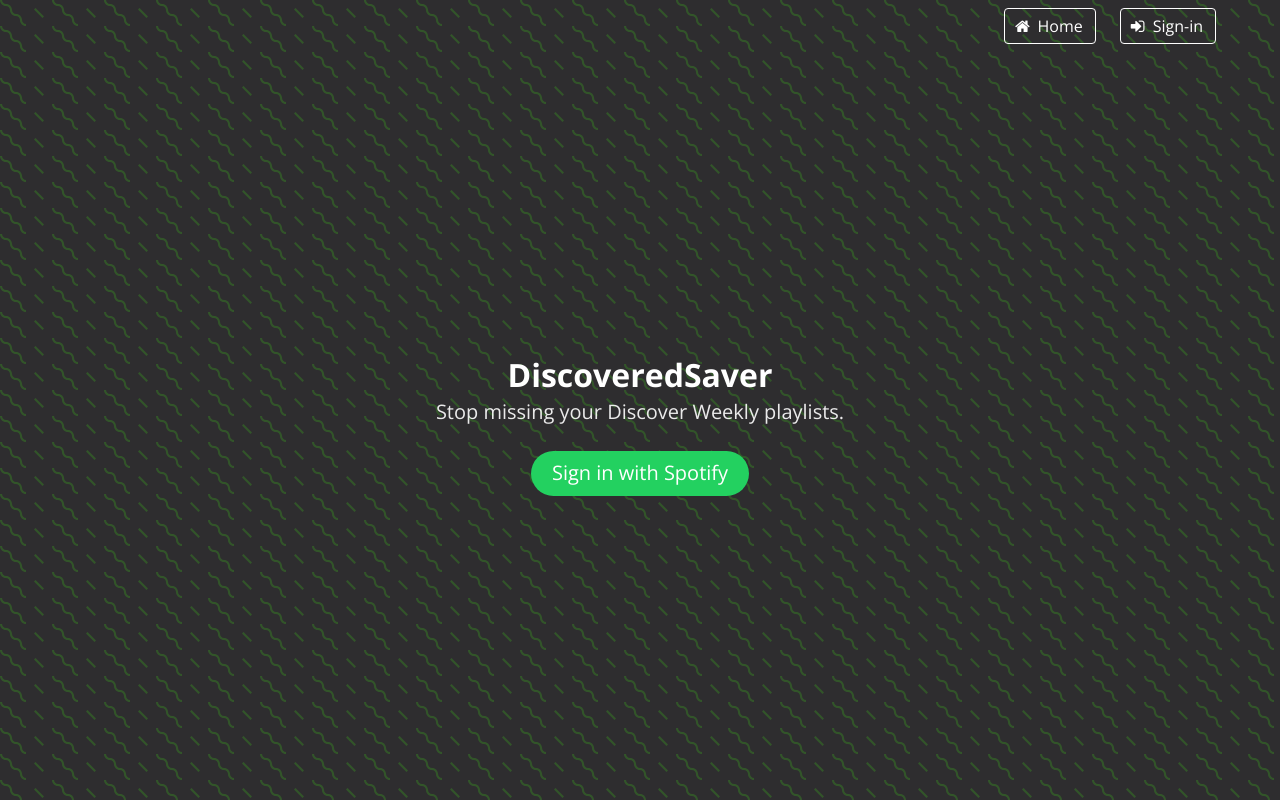
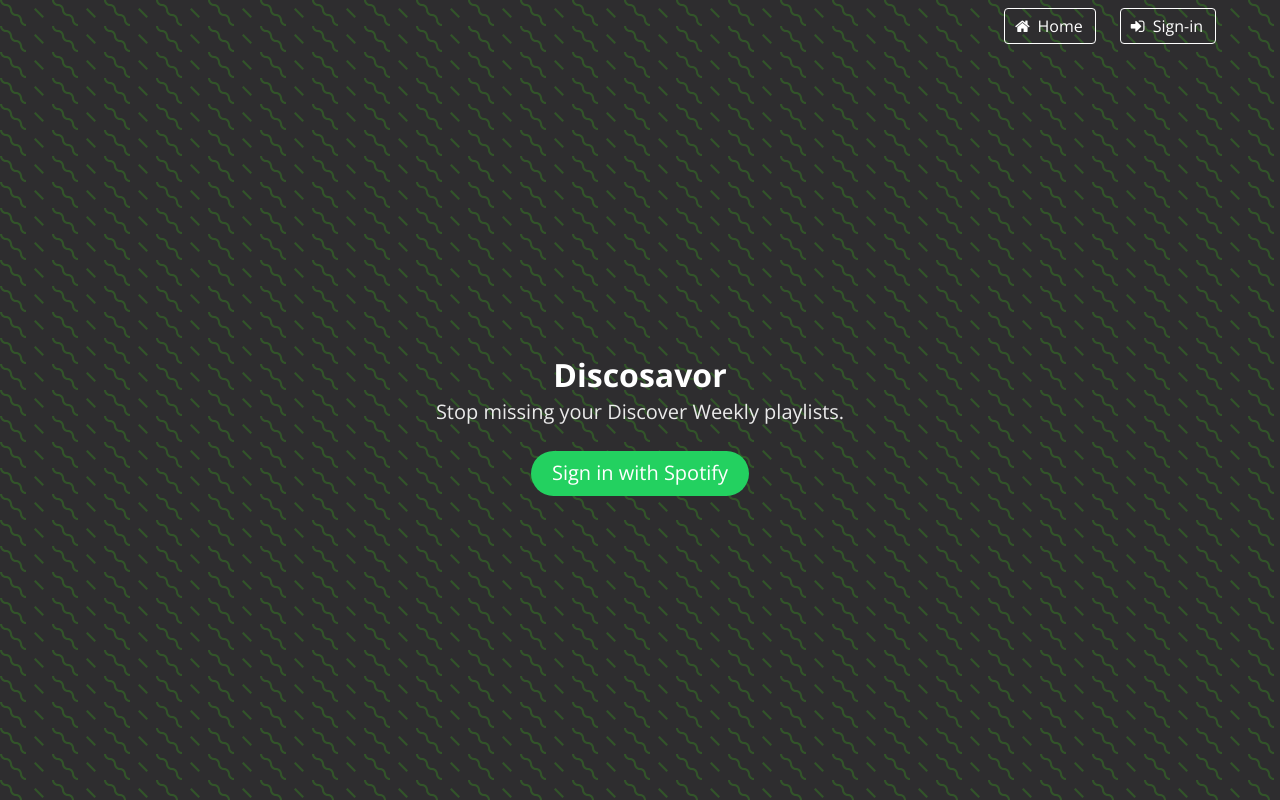
Before and after one commit to jafoobari/flask-spotify-discosaver, a Flask app: page / in a window 1280 px wide. Run offline with Flask 2, Linux system fonts and the light colour scheme.

Commit message:
Update index.html

```diff
--- a/dw_saver/templates/index.html
+++ b/dw_saver/templates/index.html
@@ -5,7 +5,7 @@
     <div class="container has-text-centered">
         <div class="column is-6 is-offset-3">
             <p class="title has-text-white">
-				DiscoveredSaver
+				Discosavor
 			</p>
             <p class="subtitle has-text-ter is-paddingless">
     			Stop missing your Discover Weekly playlists.
```
